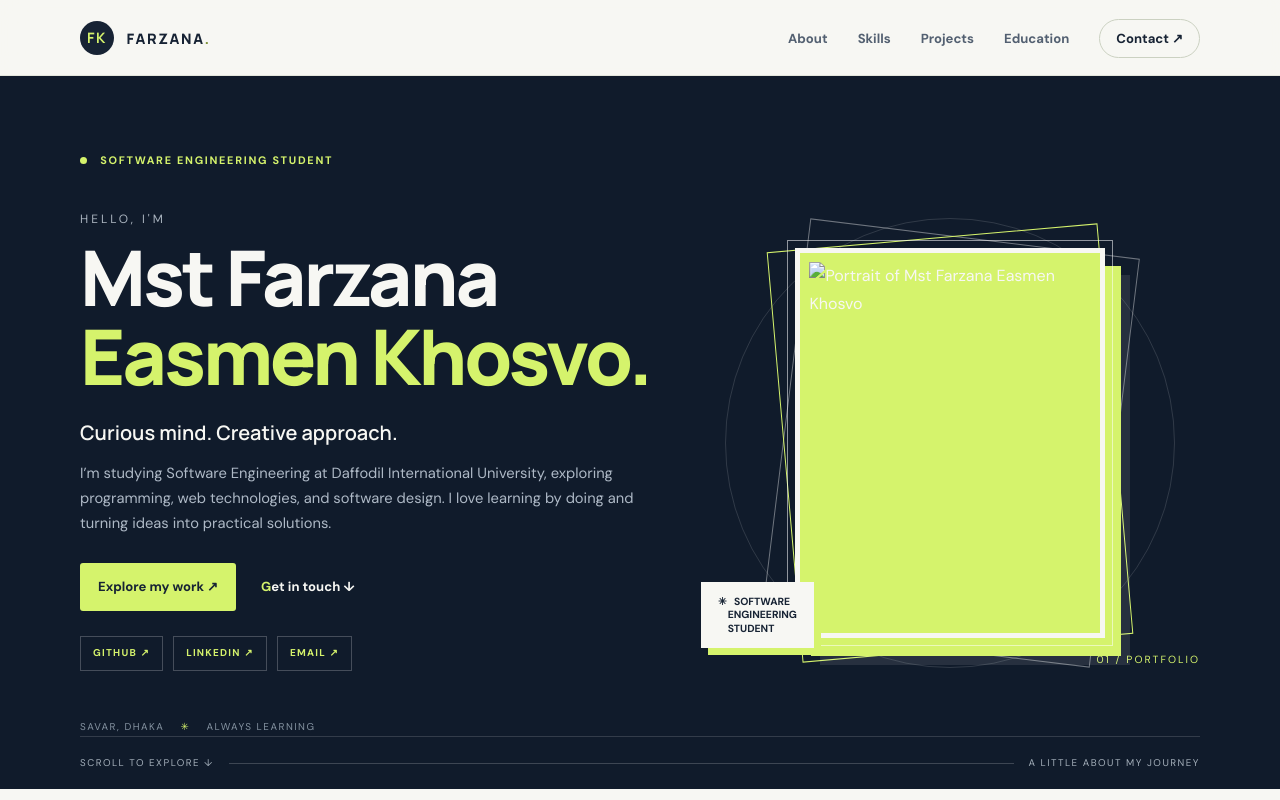
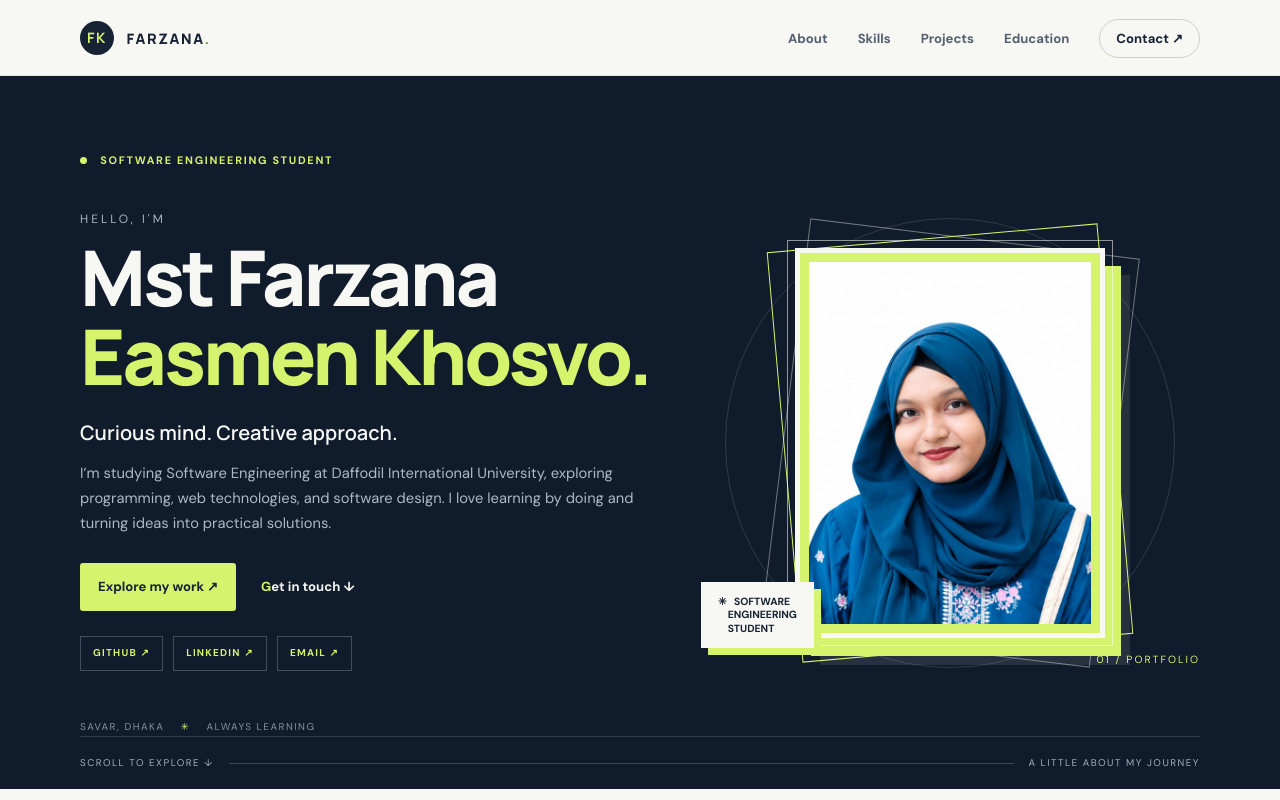
Before and after one commit to farzana-khosvo/farzana-portfolio, a plain HTML site: page index.html in a window 1280 px wide. Shown: the top 800 px of the page. Drawn offline with Linux system fonts and the light colour scheme.

Commit message:
Change portrait image source in index.html
Updated the portrait image source in the HTML file.

```diff
--- a/index.html
+++ b/index.html
@@ -23,7 +23,7 @@
 <a href="mailto:farzana.khusbo@gmail.com">EMAIL ↗</a>
 </div>
 <div class="hero-meta">SAVAR, DHAKA <span>✳</span> ALWAYS LEARNING</div></div>
-<div class="portrait"><div class="ring"></div><img src="assets/farzana-profile.jpg" alt="Portrait of Mst Farzana Easmen Khosvo"><div class="photo-tag">✳ &nbsp; SOFTWARE<br>&nbsp;&nbsp;&nbsp;&nbsp;ENGINEERING<br>&nbsp;&nbsp;&nbsp;&nbsp;STUDENT</div><small>01 / PORTFOLIO</small></div></div>
+<div class="portrait"><div class="ring"></div><img src="farzana-profile.jpg" alt="Portrait of Mst Farzana Easmen Khosvo"><div class="photo-tag">✳ &nbsp; SOFTWARE<br>&nbsp;&nbsp;&nbsp;&nbsp;ENGINEERING<br>&nbsp;&nbsp;&nbsp;&nbsp;STUDENT</div><small>01 / PORTFOLIO</small></div></div>
 <div class="wrap hero-foot"><span>SCROLL TO EXPLORE ↓</span><i></i><span>A LITTLE ABOUT MY JOURNEY</span></div></section>
 <section class="section wrap two" id="about"><aside>01 / ABOUT ME<hr><small>A curious mind,<br>always growing.</small></aside><div><p class="eyebrow">A LITTLE INTRODUCTION</p><h2>Learning today.<br><em>Creating tomorrow.</em></h2>
 <p>I am <b>Mst Farzana Easmen Khosvo</b>, a Software Engineering student at Daffodil International University. I have a growing interest in software development, web technologies, and understanding how well-designed systems solve real problems.</p>
```
